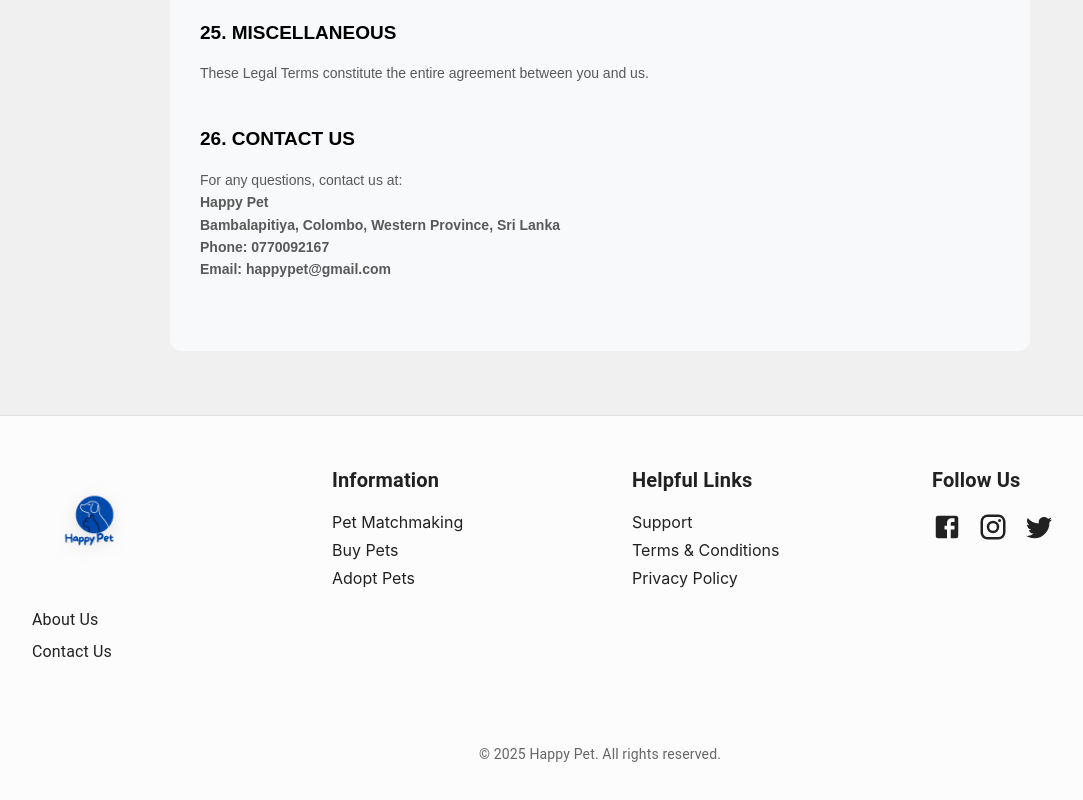
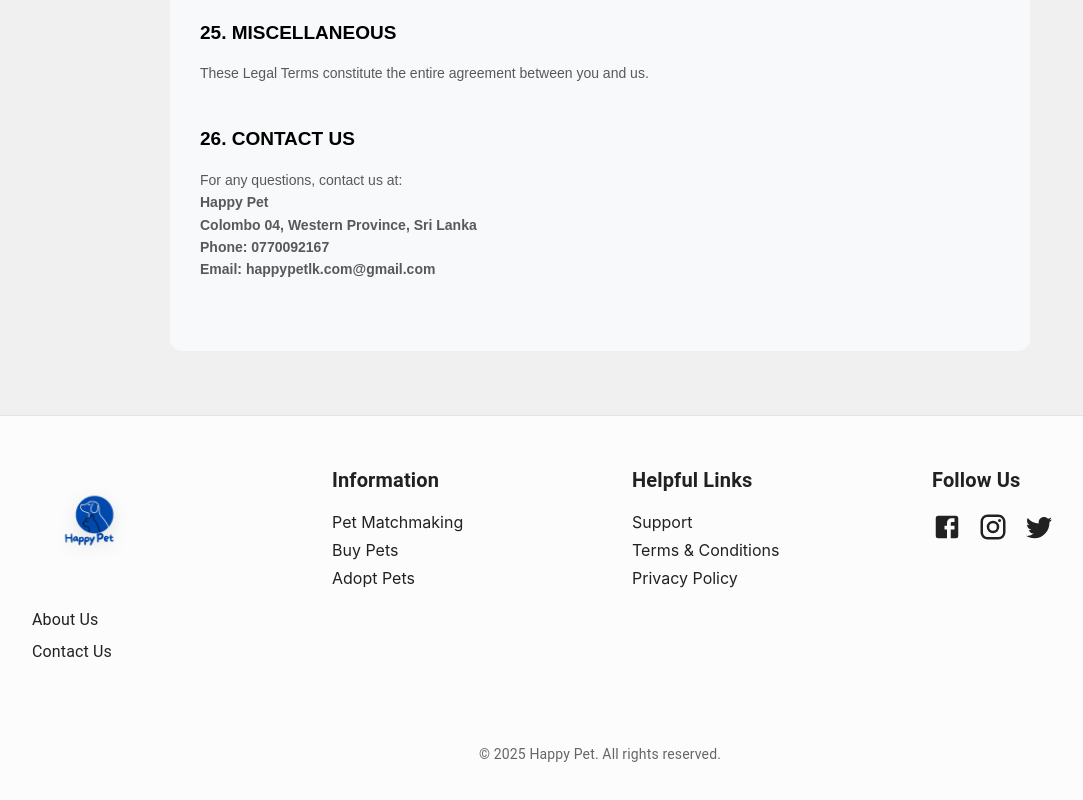
Before and after one commit to vihangajayasuriya446/Happy-Pet-Frontend, a React (Vite) app: page /terms in a window 1280 px wide. Shown: the part 3409-4209 px from the top of the page, without its empty margins (40-1123 px from the left). Built offline with nearby package versions, Linux system fonts and the light colour scheme; no server answers.

Commit message:
Added social media links

```diff
--- a/src/Footer.tsx
+++ b/src/Footer.tsx
@@ -160,6 +160,11 @@ const Footer = () => {
     justifyContent={{ xs: "center", sm: "left" }}
     gap={2}
   >
+    <Link
+      href="https://www.facebook.com/yourpage" // Replace with your Facebook page URL
+      target="_blank"
+      rel="noopener noreferrer"
+    >
       <Facebook
         sx={{
           fontSize: 30,
@@ -169,6 +174,12 @@ const Footer = () => {
           "&:hover": { color: "primary.main" },
         }}
       />
+    </Link>
+    <Link
+      href="https://www.instagram.com/happypetlk?igsh=MW51MmI2OWJ3OHR5OA==" // Replace with your Instagram page URL
+      target="_blank"
+      rel="noopener noreferrer"
+    >
       <Instagram
         sx={{
           fontSize: 30,
@@ -178,6 +189,12 @@ const Footer = () => {
           "&:hover": { color: "primary.main" },
         }}
       />
+    </Link>
+    <Link
+      href="https://www.twitter.com/yourpage" // Replace with your Twitter page URL
+      target="_blank"
+      rel="noopener noreferrer"
+    >
       <Twitter
         sx={{
           fontSize: 30,
@@ -187,6 +204,7 @@ const Footer = () => {
           "&:hover": { color: "primary.main" },
         }}
       />
+    </Link>
   </Box>
 </Grid>
       </Grid>
--- a/src/PrivacyPolicy.tsx
+++ b/src/PrivacyPolicy.tsx
@@ -96,7 +96,7 @@ const PrivacyPolicy: React.FC = () => {
           If you have any questions about this Privacy Policy, You can contact us:
         </p>
         <ul style={{ margin: '10px 0', paddingLeft: '20px' }}>
-          <li style={{ margin: '5px 0' }}>By email: happypet@gmail.com</li>
+          <li style={{ margin: '5px 0' }}>By email: happypetlk.com@gmail.com</li>
           <li style={{ margin: '5px 0' }}>
             By visiting this page on our website:{' '}
             <a
--- a/src/TermsAndConditions.tsx
+++ b/src/TermsAndConditions.tsx
@@ -248,11 +248,11 @@ const TermsAndConditions: React.FC = () => {
           <br />
           <strong>Happy Pet</strong>
           <br />
-          <strong>Bambalapitiya, Colombo, Western Province, Sri Lanka</strong>
+          <strong>Colombo 04, Western Province, Sri Lanka</strong>
           <br />
           <strong>Phone: 0770092167</strong>
           <br />
-          <strong>Email: happypet@gmail.com</strong>
+          <strong>Email: happypetlk.com@gmail.com</strong>
         </p>
       </div>
     </div>
```
Lines whose indentation alone changed are shown as unchanged.
